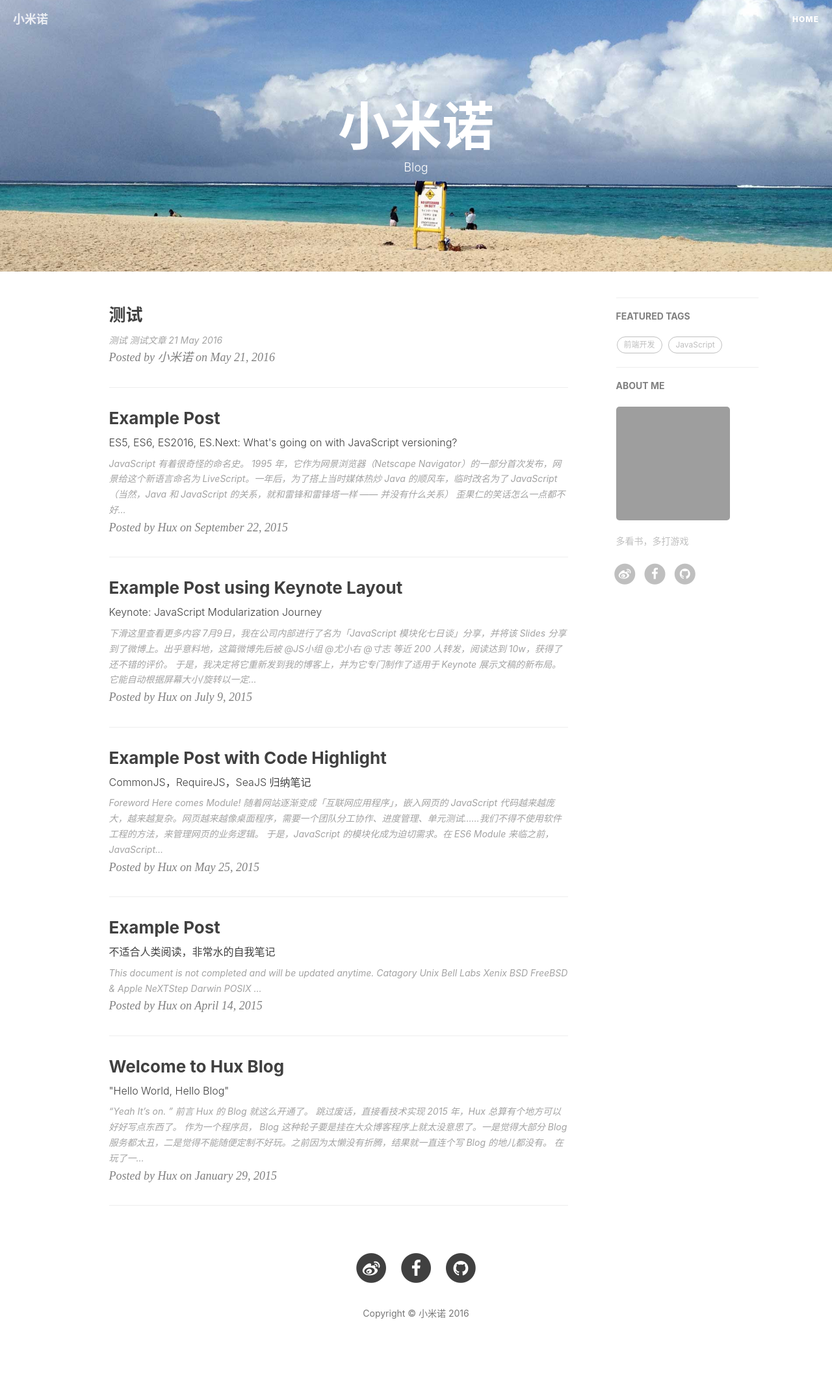
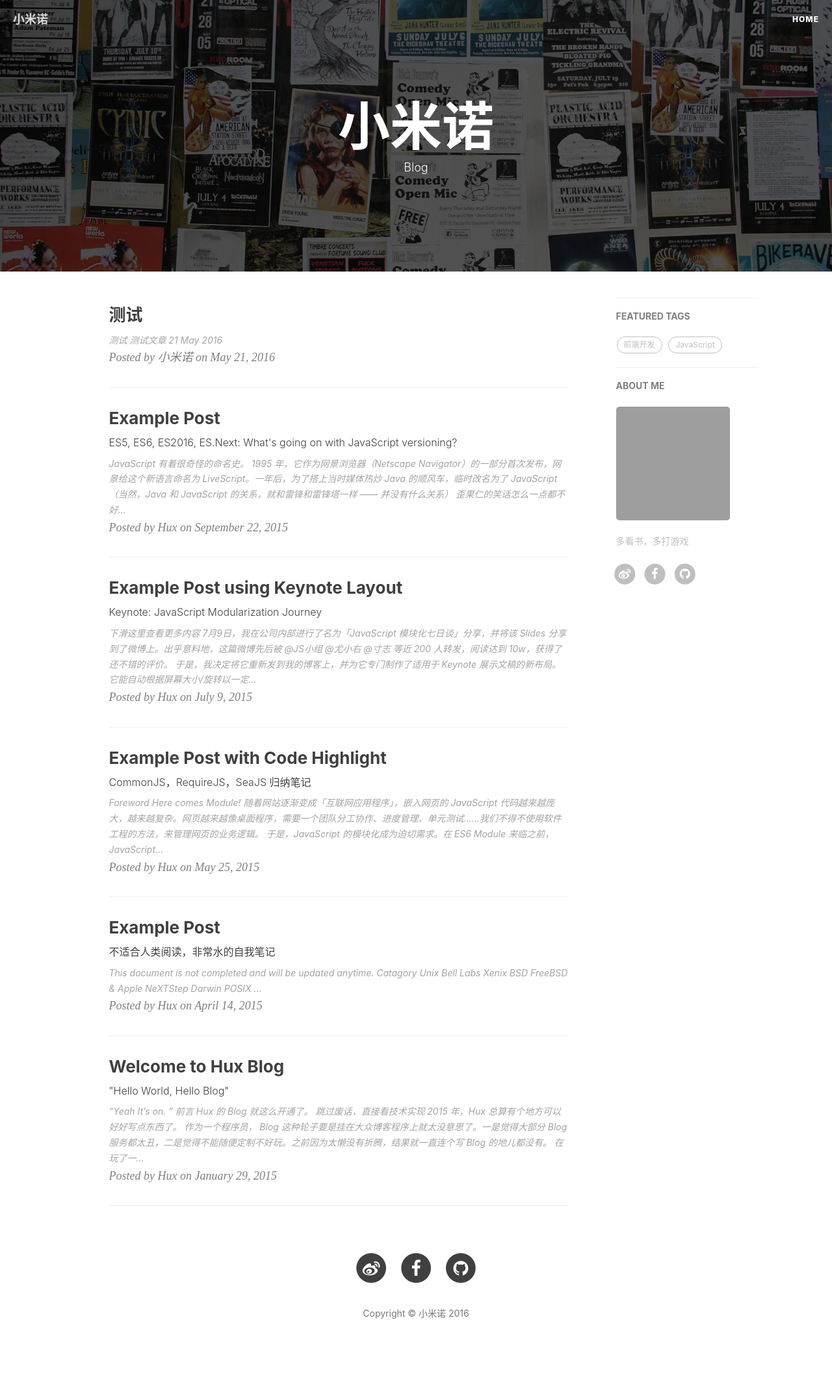
Before and after one commit to xiaoshuimao/xiaominuo, a Jekyll site: the page built from index.html, in a window 1280 px wide. Shown: the whole page at 65% size. Built offline with Jekyll 4.4.1, drawn with Linux system fonts in a browser that asks for light colours; nearby versions of some CDN libraries; the list of posts is cut into pages by our own code; comment, search, counter and statistics services are not loaded; grey boxes are pictures that could not be loaded.

Commit message:
Revert "更新首页背景banner"
This reverts commit e0cce84c08f61f354a0982bd583a7ded9b53e580.

```diff
--- a/_config.yml
+++ b/_config.yml
@@ -1,7 +1,7 @@
 # Site settings
 title: 小米诺
 SEOTitle: 你的博客 | Your Blog
-header-img: img/index-bg.jpg
+header-img: img/home-bg.jpg
 email: 403724532@qq.com
 description: ""
 keyword: ""
--- a/_layouts/page.html
+++ b/_layouts/page.html
@@ -1,6 +1,7 @@
 ---
 layout: default
 ---
+
 <!-- Page Header -->
 <header class="intro-header" style="background-image: url('{{ site.baseurl }}/{% if page.header-img %}{{ page.header-img }}{% else %}{{ site.header-img }}{% endif %}')">
     <div class="container">
```
Also changed, not shown: img/index-bg.jpg (deleted), 1 other file.
